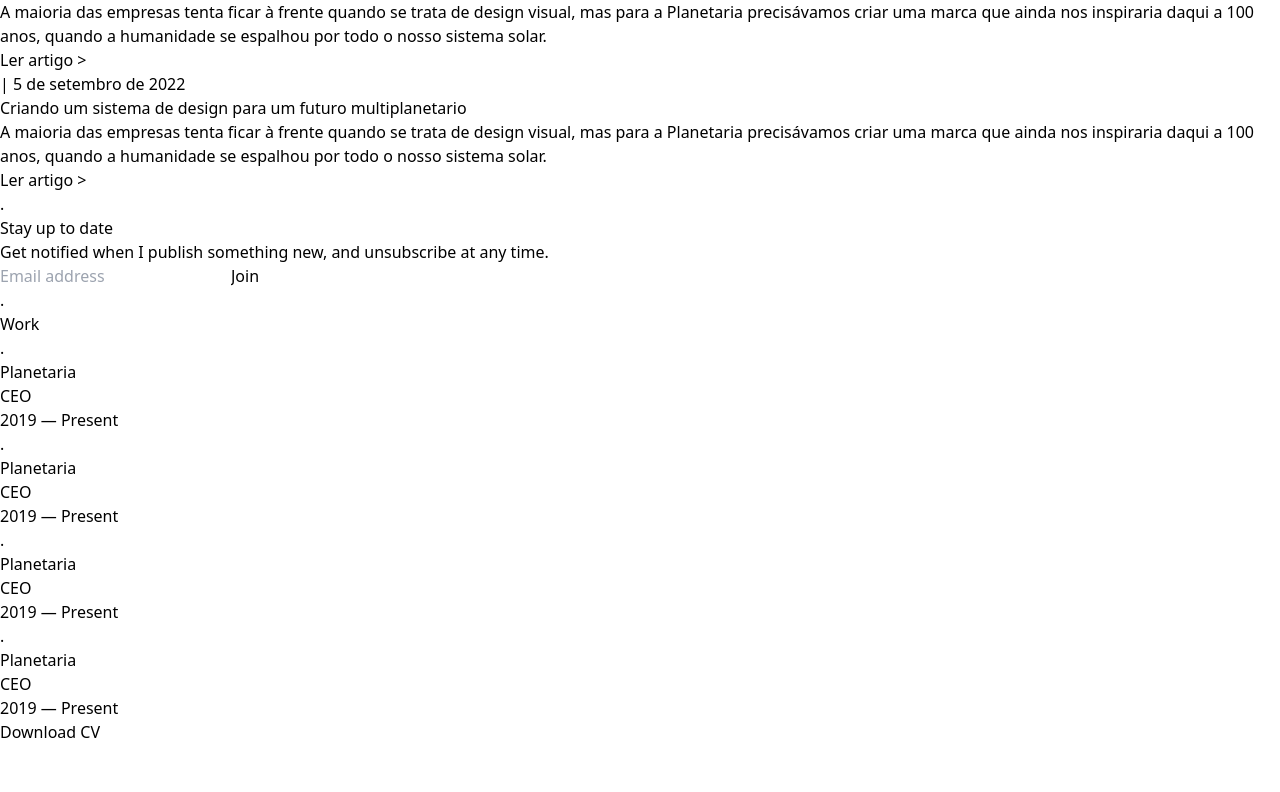
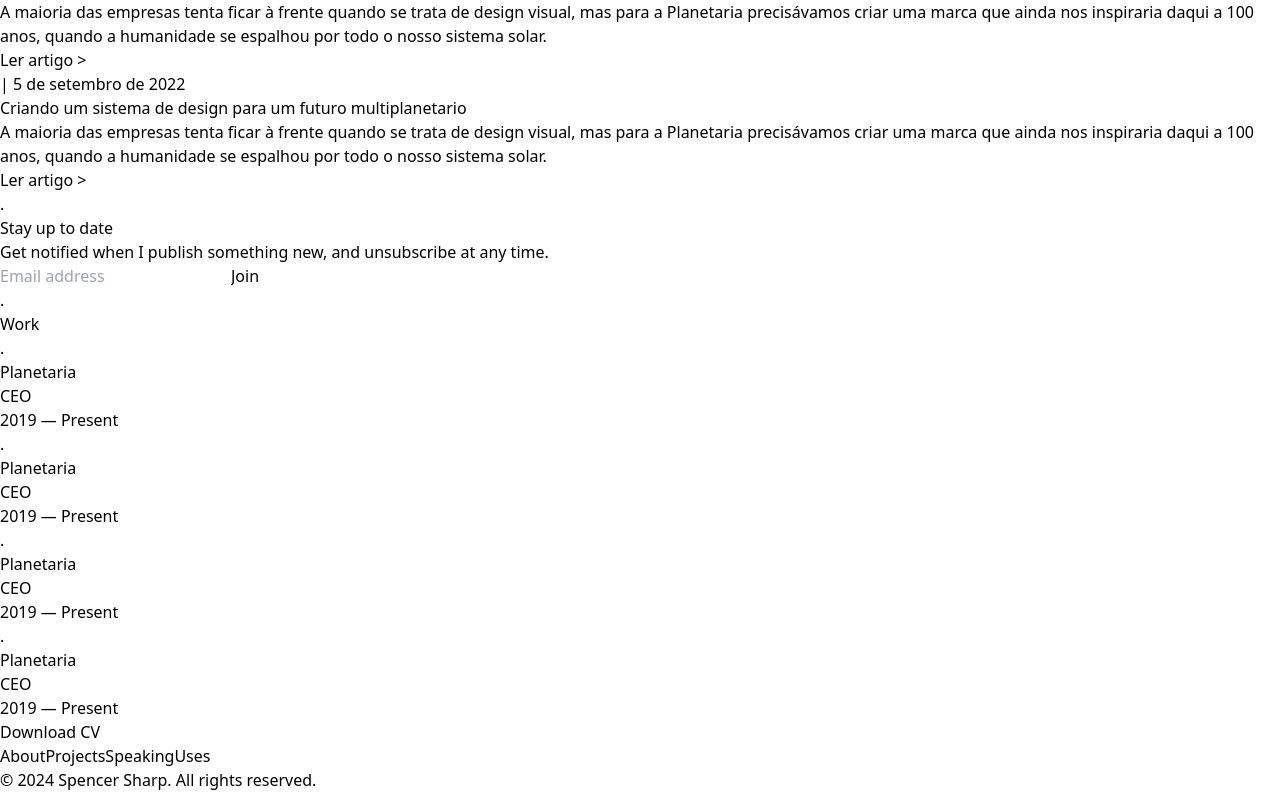
Before and after one commit to IcaroJordano/Tailwind, a React (Vite) app: page / in a window 1280 px wide. Shown: the part 504-1296 px from the top of the page. Before the commit the page ends 1248 px from the top, so only its background shows below. Built offline with nearby package versions, Linux system fonts and the light colour scheme.

Commit message:
feat: Footer desktop

```diff
--- a/src/App.jsx
+++ b/src/App.jsx
@@ -1,4 +1,5 @@
 import { Content } from "./components/Content"
+import { Footer } from "./components/Footer"
 import { Header } from "./components/Header"
 import { Home } from "./components/Home"
 import { Images } from "./components/Images"
@@ -12,6 +13,7 @@
         <Home></Home>
         <Images></Images>
         <Content></Content>
+        <Footer></Footer>
       </div>
     </div>
   )
--- a/src/components/CardNota.jsx
+++ b/src/components/CardNota.jsx
@@ -1,6 +1,6 @@
 export function CardNota() {
     return (
-        <a className=" rounded-2xl w-9/12 p-7 pl-5 mx-24 mb-14 hover:bg-neutral-800 hover:bg-neutral-500/[.09] duration-400" href="">
+        <a className=" rounded-2xl w-9/12 p-7 pl-5 mx-24 mb-10 hover:bg-neutral-800 hover:bg-neutral-500/[.09] duration-400" href="">
             <h2 className="text-gray-400/50 text-sm">| 5 de setembro de 2022</h2>
             <h3 className="text-white my-3 ">Criando um sistema de design para um futuro multiplanetario</h3>
             <p className="mb-3 text-gray-400/90 text-sm w-11/12 leading-relaxed" >A maioria das empresas tenta ficar à frente quando se trata de design visual, mas para a Planetaria precisávamos criar uma marca que ainda nos inspiraria daqui a 100 anos, quando a humanidade se espalhou por todo o nosso sistema solar.</p>
--- /dev/null
+++ b/src/components/Footer.jsx
@@ -0,0 +1,16 @@
+export function Footer() {
+    return (
+        <footer className="border-t-slate-50/10 border-transparent border">
+            <div className="m-10 ml-20 w-10/12 flex justify-between  ">
+                <div className="w-3/12  pb-5 justify-between flex text-sm text-white">
+                    <a className="hover:text-teal-500" href="">About</a>
+                    <a className="hover:text-teal-500" href="">Projects</a>
+                    <a className="hover:text-teal-500" href="">Speaking</a>
+                    <a className="hover:text-teal-500" href="">Uses</a>
+                </div>
+                <h2 className="text-sm text-gray-400/90"> © 2024 Spencer Sharp. All rights reserved.</h2>
+            </div>
+
+        </footer>
+    )
+}
```
